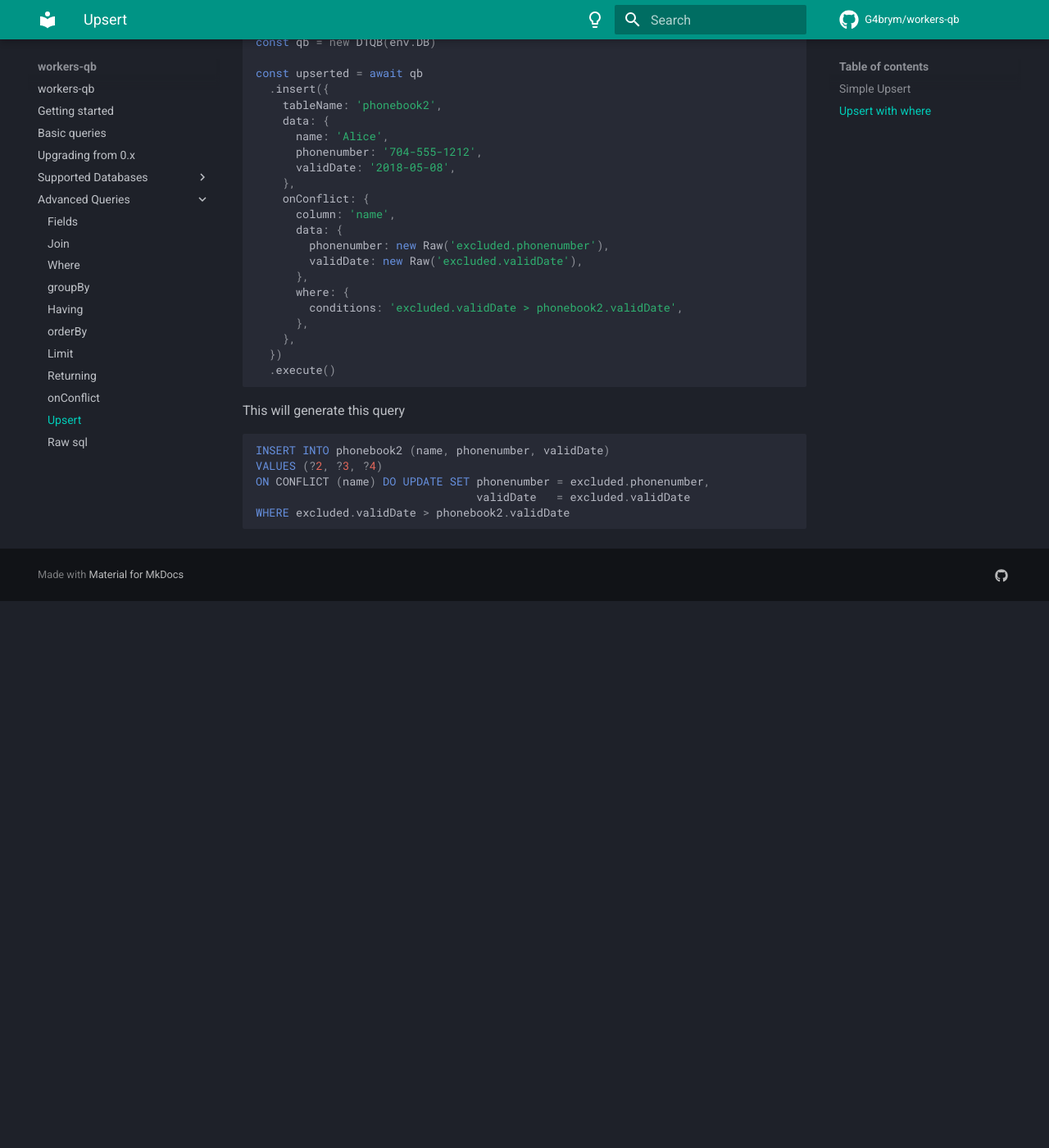
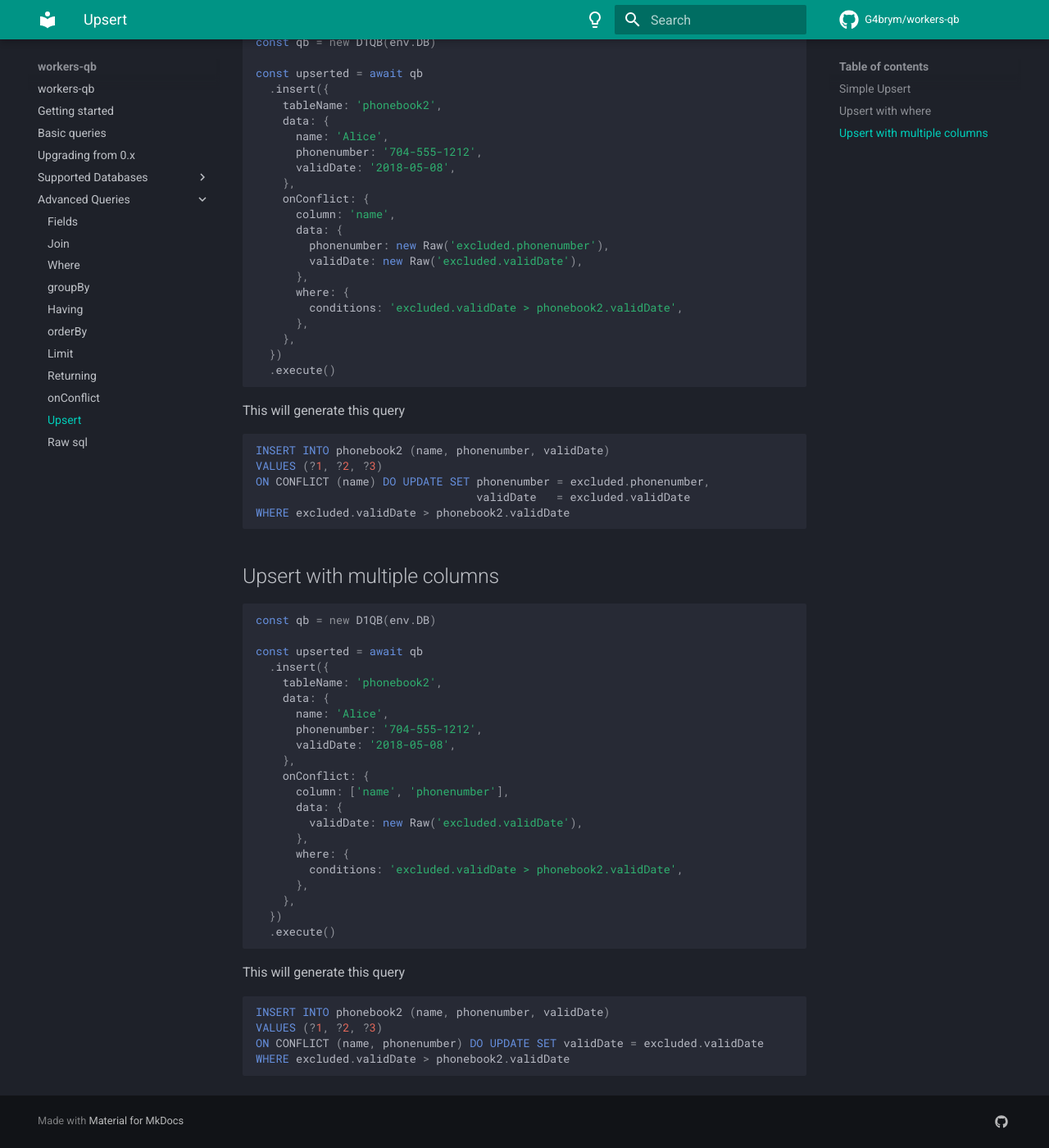
Before and after one commit to G4brym/workers-qb, an MkDocs documentation site: the page built from docs/pages/advanced-queries/upsert.md, in a window 1280 px wide and 1400 px high, scrolled down 1011 px. Shown: the whole window at 82% size. Built offline with MkDocs 1.6.1 and Material for MkDocs 9.7.7, drawn with Linux system fonts in a browser that asks for light colours; comment, search, counter and statistics services are not loaded; before the commit the page ends 1744 px from its top, so only the background shows below that.

Commit message:
Add docs and more tests

````diff
--- a/docs/pages/advanced-queries/upsert.md
+++ b/docs/pages/advanced-queries/upsert.md
@@ -68,8 +68,43 @@ This will generate this query
 
 ```sql
 INSERT INTO phonebook2 (name, phonenumber, validDate)
-VALUES (?2, ?3, ?4)
+VALUES (?1, ?2, ?3)
 ON CONFLICT (name) DO UPDATE SET phonenumber = excluded.phonenumber,
                                  validDate   = excluded.validDate
 WHERE excluded.validDate > phonebook2.validDate
 ```
+
+## Upsert with multiple columns
+
+```ts
+const qb = new D1QB(env.DB)
+
+const upserted = await qb
+  .insert({
+    tableName: 'phonebook2',
+    data: {
+      name: 'Alice',
+      phonenumber: '704-555-1212',
+      validDate: '2018-05-08',
+    },
+    onConflict: {
+      column: ['name', 'phonenumber'],
+      data: {
+        validDate: new Raw('excluded.validDate'),
+      },
+      where: {
+        conditions: 'excluded.validDate > phonebook2.validDate',
+      },
+    },
+  })
+  .execute()
+```
+
+This will generate this query
+
+```sql
+INSERT INTO phonebook2 (name, phonenumber, validDate)
+VALUES (?1, ?2, ?3)
+ON CONFLICT (name, phonenumber) DO UPDATE SET validDate = excluded.validDate
+WHERE excluded.validDate > phonebook2.validDate
+```
````
Also changed, not shown: 1 other file.
